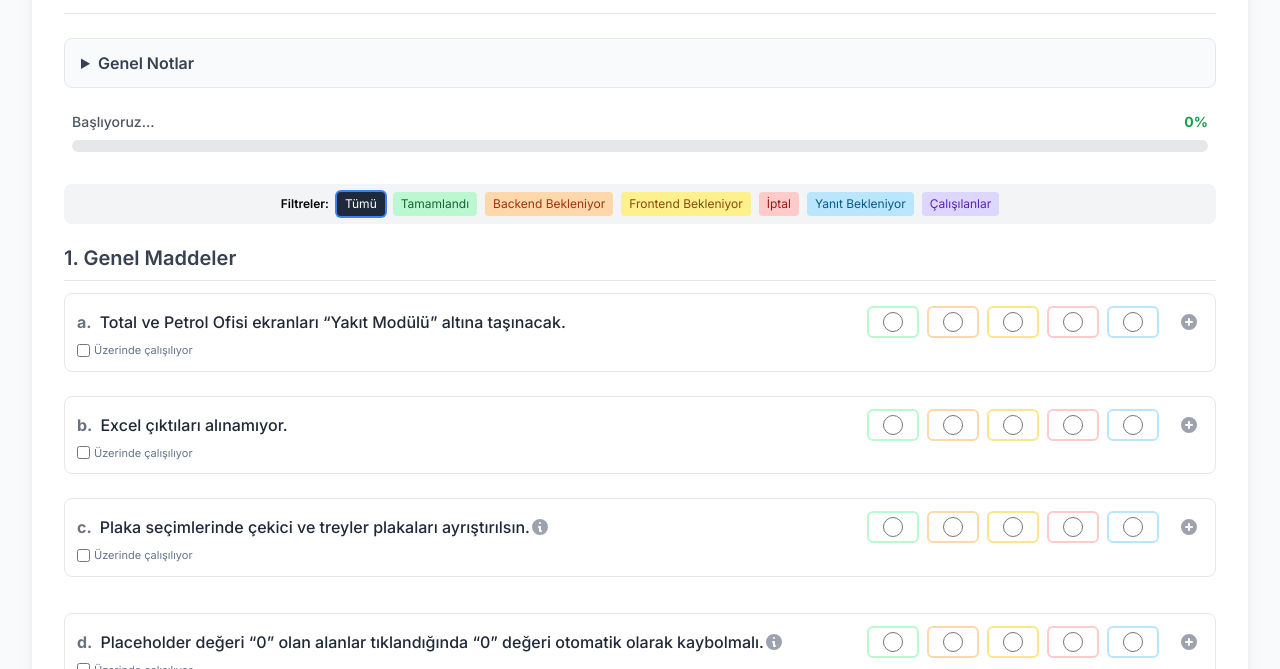
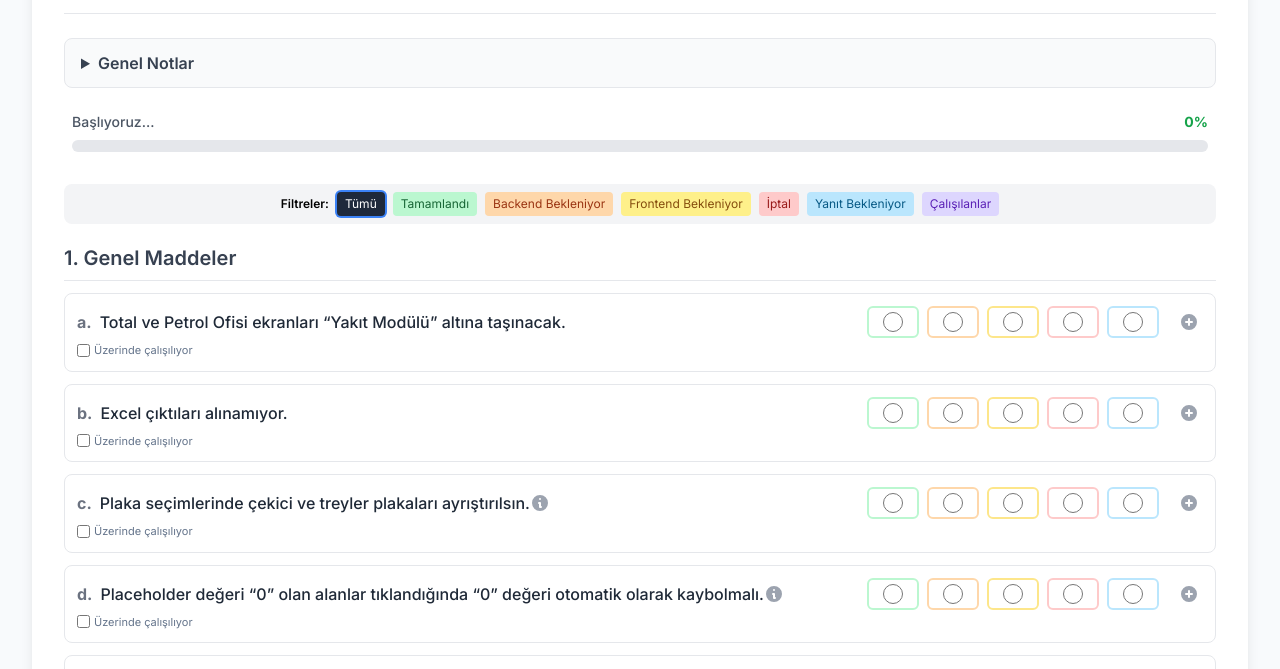
Before and after one commit to AhmetDemiroglu/checklist, a plain HTML site: page index.html in a window 1280 px wide. Both pictures are taken after a click on the button "Tümü". Shown: the part 131-800 px from the top of the page. Drawn offline with nearby package versions, Linux system fonts and the light colour scheme; no server answers.

Commit message:
Add wrapper div for item spacing
Added a wrapper div to equalize spacing between items.

```diff
--- a/index.html
+++ b/index.html
@@ -483,6 +483,9 @@
           };
           if(!matchByFilter(item)) return;
 
+          // GÖREV: Maddeler arası boşlukları eşitlemek için wrapper div eklendi
+          const itemWrapper = document.createElement('div');
+
           const container = document.createElement('div');
           container.setAttribute('data-task-id', item.id);
           const statusClass = `status-${item.status || 0}`; // status-0'ı da ekle
@@ -585,9 +588,11 @@
             item.lastUpdated = Date.now(); bumpRecent(item, item.label); renderTasks();
           })
 
-          itemList.appendChild(container);
-          if (hasDetails) itemList.appendChild(detailsSection);
-          itemList.appendChild(noteSection);
+          // GÖREV: Wrapper div'e append et
+          itemWrapper.appendChild(container);
+          if (hasDetails) itemWrapper.appendChild(detailsSection);
+          itemWrapper.appendChild(noteSection);
+          itemList.appendChild(itemWrapper); // Ana liste kabına wrapper'ı append et
         })
         sectionDiv.appendChild(itemList);
         taskListContainer.appendChild(sectionDiv);
```
